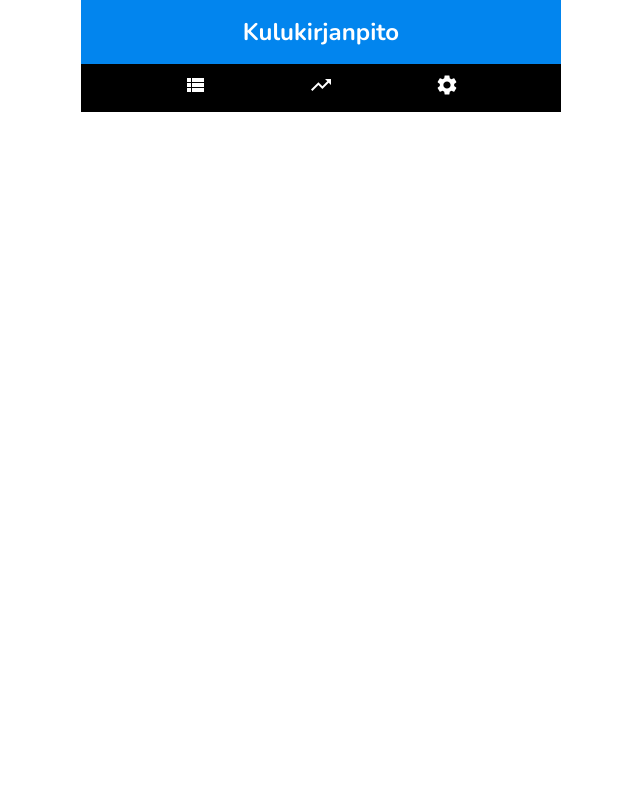
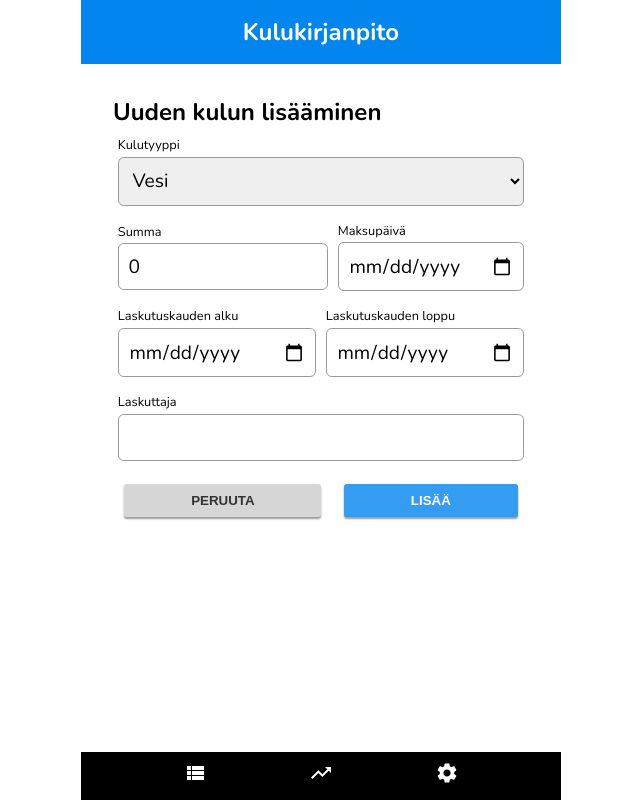
Before and after one commit to tpkoljonen/kulukirjanpito, a React (Create React App) app: page /add in a window 1280 px wide. Shown: the whole page, without its empty margins (319-959 px from the left). Built offline with nearby package versions, Linux system fonts and the light colour scheme.

Commit message:
Add new item implemented

```diff
--- a/src/App.css
+++ b/src/App.css
@@ -12,6 +12,7 @@
   display: flex;
   flex-direction: column;
   font-family: 'Nunito', sans-serif;
+  transform: translateZ(0);
 }
 
 .App > * {
--- a/src/App.js
+++ b/src/App.js
@@ -8,6 +8,7 @@ import Items from './components/Items/Items';
 import Stats from './components/Stats/Stats';
 import Settings from './components/Settings/Settings';
 import Menu from './components/Menu/Menu';
+import AddItem from './components/AddItem/AddItem';
 
 class App extends Component {
 
@@ -16,6 +17,20 @@ class App extends Component {
     this.state = {
       data: testdata
     }
+    this.handleFormSubmit = this.handleFormSubmit.bind(this);
+  }
+
+  handleFormSubmit(newdata) {
+    let storeddata = this.state.data.slice();
+    storeddata.push(newdata);
+    storeddata.sort((a,b) => {
+      const aDate = new Date(a.maksupaiva);
+      const bDate = new Date(b.maksupaiva);
+      return bDate.getTime() - aDate.getTime();
+    } );
+    this.setState({
+      data: storeddata
+    });
   }
 
   render() {
@@ -26,6 +41,7 @@ class App extends Component {
           <Route path="/" exact render={() => <Items data={this.state.data} />} />
           <Route path="/stats" component={Stats} />
           <Route path="/settings" component={Settings} />
+          <Route path="/add" render={() => <AddItem onFormSubmit={this.handleFormSubmit} />} />
           <Menu />
         </div>
       </Router>
@@ -33,10 +49,4 @@ class App extends Component {
   }
 }
 
-
-
-
-
-
-
 export default App;
--- /dev/null
+++ b/src/components/AddItem/AddItem.css
@@ -0,0 +1,3 @@
+.additem {
+    padding: 2em;
+}
--- /dev/null
+++ b/src/components/AddItem/AddItem.js
@@ -0,0 +1,24 @@
+import React from 'react';
+
+import Content from '../Content/Content';
+import ItemForm from '../ItemForm/ItemForm';
+
+import './AddItem.css';
+
+function AddItem(props) {
+    return (
+      <Content>
+
+        <div className="additem">
+
+        <h2>Uuden kulun lisääminen</h2>
+
+        <ItemForm onFormSubmit = {props.onFormSubmit} />
+
+        </div>
+
+      </Content>
+    );
+  }
+
+  export default AddItem;
--- /dev/null
+++ b/src/components/ItemForm/ItemForm.css
@@ -0,0 +1,40 @@
+.itemform {
+    display: flex;
+    flex-direction: column;
+}
+
+.itemform__row {
+    display: flex;
+}
+
+.itemform__row > div {
+    display: flex;
+    flex-direction:column;
+    justify-content: center;
+    margin: 0.5em 0.3em;
+    flex: 1 1 auto;
+}
+
+.itemform input, .itemform select {
+    padding: 0.5em;
+    border: 1px solid #999;
+    border-radius: 0.3em;
+    font-size: 1.2em;
+    font-family: 'Nunito', sans-serif;
+    box-sizing: border-box;
+    outline: none;
+    width: 100%;
+}
+
+.itemform input[type="date"]::-webkit-clear-button {
+    display: none;
+}
+
+.itemform input[type="date"]::-webkit-inner-spin-button {
+    display: none;
+}
+
+.itemform label {
+    font-size: 0.8em;
+    margin-bottom: 0.2em;
+}
--- /dev/null
+++ b/src/components/ItemForm/ItemForm.js
@@ -0,0 +1,118 @@
+import React from 'react';
+import { withRouter } from 'react-router';
+
+import Button from '../buttons';
+
+import './ItemForm.css';
+
+class ItemForm extends React.Component {
+
+    constructor(props) {
+        super(props);
+        this.state = {
+            data: {
+                tyyppi: "Vesi",
+                summa: 0,
+                maksupaiva: undefined,
+                kaudenalku: undefined,
+                kaudenloppu: undefined,
+                saaja: ""
+            }
+        };
+        this.handleInputChange = this.handleInputChange.bind(this);
+        this.handleSubmit = this.handleSubmit.bind(this);
+        this.handleCancel = this.handleCancel.bind(this);
+    }
+
+    handleInputChange(event) {
+        const target = event.target;
+        const value = target.type === 'checkbox' ? target.checked : target.value;
+        const name = target.name;
+
+        this.setState({
+            data: {
+                ...this.state.data,
+                [name]: value
+            }
+        });
+    }
+
+    handleCancel(event) {
+      event.preventDefault();
+      this.props.history.goBack();
+    }
+
+    handleSubmit(event) {
+        event.preventDefault();
+        console.log("lähetä lomake");
+        let data = Object.assign({}, this.state.data);
+        data.summa = parseFloat(data.summa);
+        this.props.onFormSubmit(data);
+        this.props.history.push("/");
+    }
+
+    render() {
+        return (
+            <form onSubmit={this.handleSubmit}>
+
+          <div className="itemform">
+
+            <div className="itemform__row">
+              <div>
+                <label for="name">Kulutyyppi</label>
+                <select name="tyyppi" value={this.state.data.tyyppi} onChange={this.handleInputChange}>
+                  <option value="Puhelin">Puhelin</option>
+                  <option value="Sähkö">Sähkö</option>
+                  <option value="Vero">Vero</option>
+                  <option value="Vesi">Vesi</option>
+                </select>
+              </div>
+            </div>
+
+          <div className="itemform__row">
+            <div>
+              <label for="summa">Summa</label>
+              <input type="number" name="summa" step="0.01" value={this.state.data.summa} onChange={this.handleInputChange}/>
+            </div>
+            <div>
+              <label for="maksupaiva">Maksupäivä</label>
+              <input type="date" name="maksupaiva" value={this.state.data.maksupaiva} onChange={this.handleInputChange}/>
+            </div>
+          </div>
+
+          <div className="itemform__row">
+            <div>
+              <label for="kaudenalku">Laskutuskauden alku</label>
+              <input type="date" name="kaudenalku" size="10" value={this.state.data.kaudenalku} onChange={this.handleInputChange}/>
+            </div>
+            <div>
+              <label for="kaudenloppu">Laskutuskauden loppu</label>
+              <input type="date" name="kaudenloppu" size="10" value={this.state.data.kaudenloppu} onChange={this.handleInputChange}/>
+            </div>
+          </div>
+
+          <div className="itemform__row">
+            <div>
+              <label for="saaja">Laskuttaja</label>
+              <input type="text" name="saaja" value={this.state.data.saaja} onChange={this.handleInputChange}/>
+            </div>
+          </div>
+
+          <div className="itemform__row">
+            <div>
+              <Button onClick={this.handleCancel}>PERUUTA</Button>
+            </div>
+            <div>
+              <Button type="submit" primary>LISÄÄ</Button>
+            </div>
+          </div>
+
+          </div>
+
+        </form>
+        );
+    }
+
+}
+
+export default withRouter (ItemForm);
--- a/src/components/Items/Items.js
+++ b/src/components/Items/Items.js
@@ -1,4 +1,6 @@
 import React from 'react';
+
+import { Link } from 'react-router-dom';
 
 import Kulukortti from '../Kulukortti/Kulukortti';
 import Content from '../Content/Content';
@@ -16,8 +18,10 @@ function Items(props) {
 
     return (
       <Content>
-        {rows}
-        <FloatingButton secondary>+</FloatingButton>
+        <div style={{paddingBottom: '4rem'}}>
+          {rows}
+        </div>
+        <Link to="/add"><FloatingButton secondary>+</FloatingButton></Link>
       </Content>
     );
   }
--- a/src/components/buttons/buttons.css
+++ b/src/components/buttons/buttons.css
@@ -49,8 +49,8 @@
 }
 
 .button--floating {
-    position: absolute;
-    bottom: 1rem;
+    position: fixed;
+    bottom: 3rem;
     right: 1rem;
     border-radius: 50%;
     font-size: 2.5rem;
```
